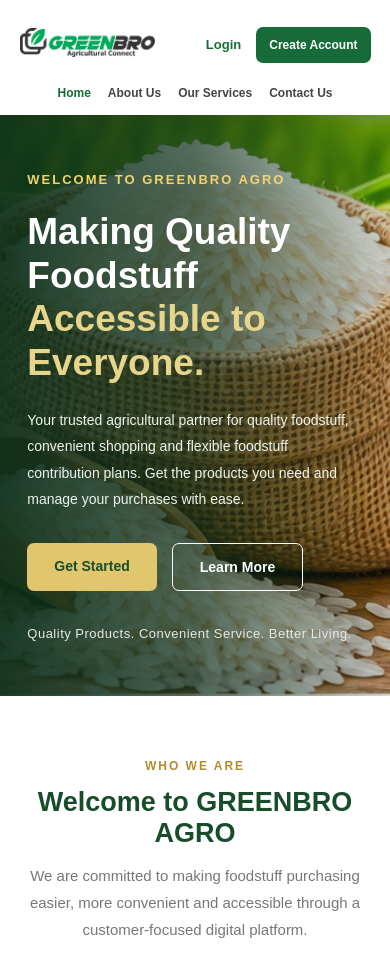
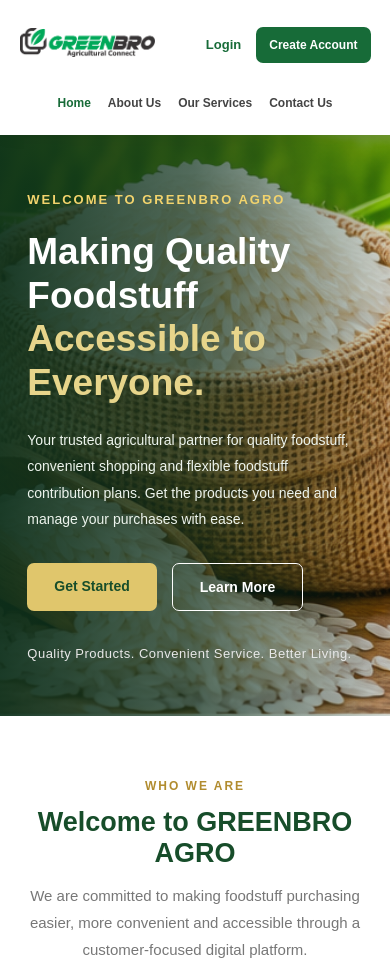
Before and after one commit to dhamisayojaiyeola-stack/greenbro-agro, a website: page index.html in a window 390 px wide. Shown: the top 966 px of the page. Drawn offline with Linux system fonts and the light colour scheme.

Commit message:
Improve mobile navigation spacing

```diff
--- a/style.css
+++ b/style.css
@@ -3066,11 +3066,14 @@ button {
     }
 
     .landing-nav-links {
-        order: 3;
-        width: 100%;
-        justify-content: center;
-        flex-wrap: wrap;
-    }
+    order: 3;
+    width: 100%;
+    justify-content: center;
+    flex-wrap: wrap;
+    column-gap: 20px;
+    row-gap: 12px;
+    padding: 10px 0;
+}
 
     .landing-service-grid {
         grid-template-columns: repeat(2, 1fr);
```
